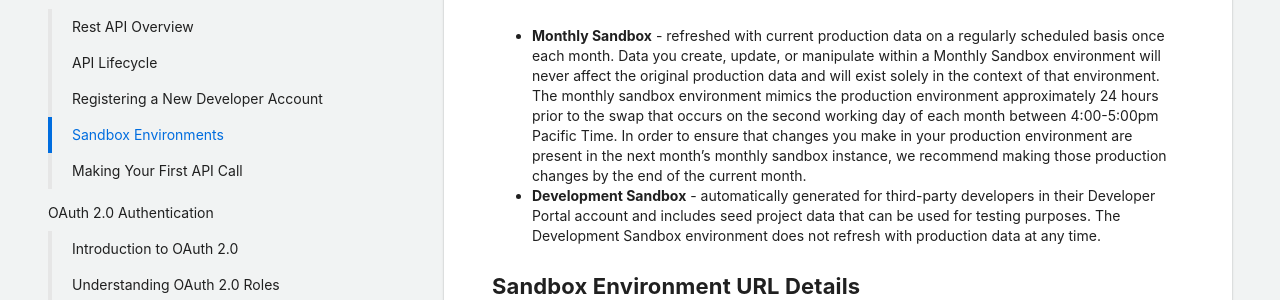
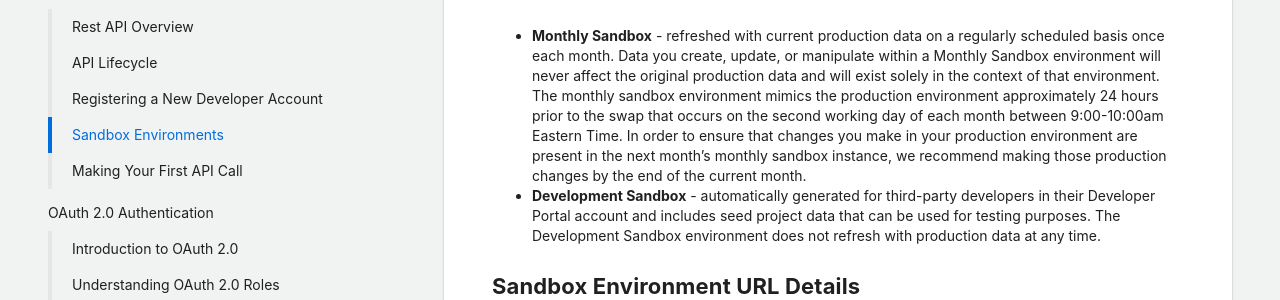
Before and after one commit to procore/documentation, a Jekyll site: the page built from getting_started/development_environments.md, in a window 1280 px wide and 900 px high. Shown: the part 325-625 px from the top of the window. Built offline with Jekyll 4.4.1, drawn with Linux system fonts in a browser that asks for light colours.

Commit message:
Updating monthly sandbox refresh times per API support

```diff
--- a/getting_started/development_environments.md
+++ b/getting_started/development_environments.md
@@ -9,7 +9,7 @@ section_title: Getting Started
 
 To make Procore's API as explorable as possible, we have provided the following sandbox environments you can use for testing:
 
-- **Monthly Sandbox** - refreshed with current production data on a regularly scheduled basis once each month. Data you create, update, or manipulate within a Monthly Sandbox environment will never affect the original production data and will exist solely in the context of that environment. The monthly sandbox environment mimics the production environment approximately 24 hours prior to the swap that occurs on the second working day of each month between 4:00-5:00pm Pacific Time. In order to ensure that changes you make in your production environment are present in the next month's monthly sandbox instance, we recommend making those production changes by the end of the current month.
+- **Monthly Sandbox** - refreshed with current production data on a regularly scheduled basis once each month. Data you create, update, or manipulate within a Monthly Sandbox environment will never affect the original production data and will exist solely in the context of that environment. The monthly sandbox environment mimics the production environment approximately 24 hours prior to the swap that occurs on the second working day of each month between 9:00-10:00am Eastern Time. In order to ensure that changes you make in your production environment are present in the next month's monthly sandbox instance, we recommend making those production changes by the end of the current month.
 - **Development Sandbox** - automatically generated for third-party developers in their Developer Portal account and includes seed project data that can be used for testing purposes. The Development Sandbox environment does not refresh with production data at any time.
 
 ## Sandbox Environment URL Details
```
